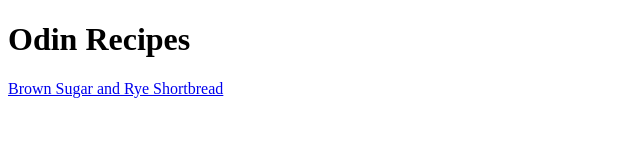
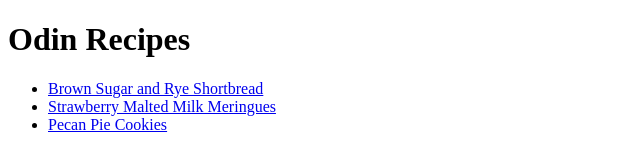
Before and after one commit to devin-n/odin-recipes, a plain HTML site: page index.html in a window 1280 px wide. Shown: the whole page, without its empty margins (0-640 px from the left). Drawn offline with Linux system fonts and the light colour scheme.

Commit message:
Add links from new recipes to index.html
Added links from meringue.html and cookie.html to index.html. Placed
all the links in an unordered list, so they aren't all on one line.

```diff
--- a/index.html
+++ b/index.html
@@ -6,6 +6,10 @@
     </head>
     <body>
         <h1>Odin Recipes</h1>
-        <a href="./recipes/shortbread.html">Brown Sugar and Rye Shortbread</a>
+        <ul>
+            <li><a href="./recipes/shortbread.html">Brown Sugar and Rye Shortbread</a></li>
+            <li><a href="./recipes/meringue.html">Strawberry Malted Milk Meringues</a></li>
+            <li><a href="./recipes/cookie.html">Pecan Pie Cookies</a></li>
+        </ul>
     </body>
 </html>
```
